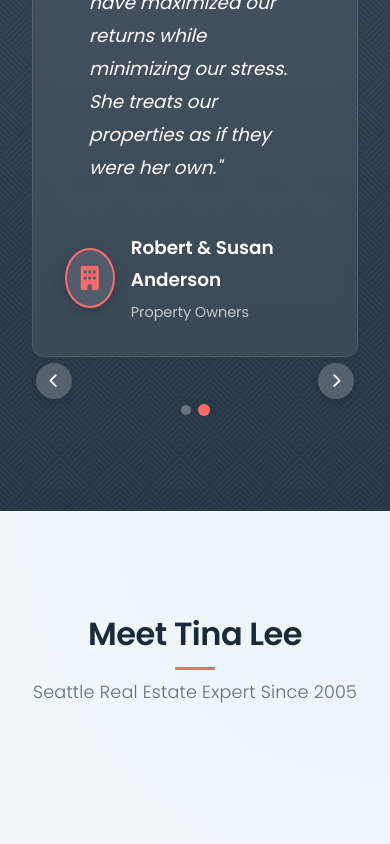
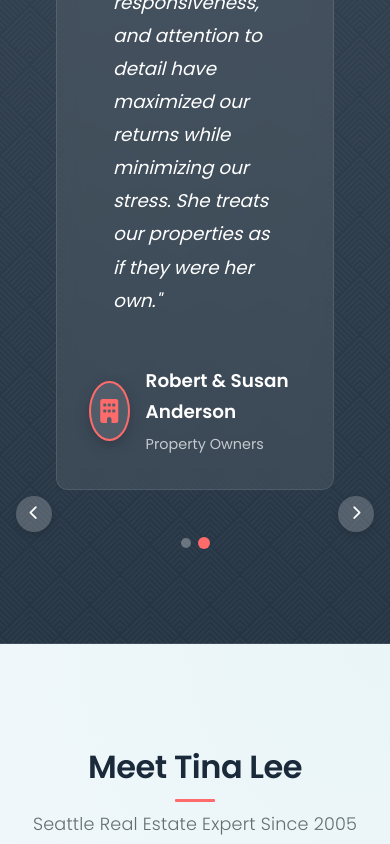
Before and after one commit to jujupuprulz/tina-lee-real-estate, a plain HTML site: page index.html in a window 390 px wide. Shown: the part 3831-4675 px from the top of the page. Drawn offline with Linux system fonts and the light colour scheme; no server answers.

Commit message:
Move testimonial navigation arrows outside of content area

```diff
--- a/css/styles.css
+++ b/css/styles.css
@@ -870,7 +870,7 @@ nav {
     max-width: 1100px;
     margin: 0 auto;
     position: relative;
-    padding: 0 1rem;
+    padding: 0 4rem; /* Increased padding to make room for arrows outside */
 }
 
 .testimonial-slider {
@@ -992,46 +992,48 @@ nav {
 }
 
 .testimonial-control-btn {
-    width: 45px;
-    height: 45px;
+    width: 50px;
+    height: 50px;
     border-radius: 50%;
-    background-color: rgba(255, 255, 255, 0.15);
-    border: 1px solid rgba(255, 255, 255, 0.3);
+    background-color: rgba(255, 255, 255, 0.2);
+    border: 1px solid rgba(255, 255, 255, 0.4);
     color: #fff;
     display: flex;
     align-items: center;
     justify-content: center;
     cursor: pointer;
     transition: var(--transition);
-    font-size: 1.1rem;
+    font-size: 1.2rem;
     -webkit-tap-highlight-color: transparent; /* Remove tap highlight on mobile */
     outline: none; /* Remove outline */
-    box-shadow: 0 3px 10px rgba(0, 0, 0, 0.1);
+    box-shadow: 0 5px 15px rgba(0, 0, 0, 0.15);
     position: absolute;
     pointer-events: auto; /* Re-enable pointer events */
+    z-index: 20; /* Ensure arrows are above all content */
 }
 
 #prev-testimonial {
-    left: 20px;
+    left: -25px; /* Position outside the testimonial content */
 }
 
 #next-testimonial {
-    right: 20px;
+    right: -25px; /* Position outside the testimonial content */
 }
 
 .testimonial-control-btn:hover,
 .testimonial-control-btn:active,
 .testimonial-control-btn:focus {
     background-color: var(--secondary-color);
-    transform: translateY(-3px);
-    box-shadow: 0 5px 15px rgba(255, 107, 107, 0.3);
+    transform: scale(1.1);
+    box-shadow: 0 5px 20px rgba(255, 107, 107, 0.4);
     outline: none;
+    border-color: var(--secondary-color);
 }
 
 /* Add active state for touch devices */
 .testimonial-control-btn:active {
-    transform: translateY(-1px);
-    box-shadow: 0 2px 8px rgba(255, 107, 107, 0.2);
+    transform: scale(0.95);
+    box-shadow: 0 3px 10px rgba(255, 107, 107, 0.3);
 }
 
 /* Testimonial indicators */
@@ -1898,11 +1900,15 @@ footer::before {
     }
 
     #prev-testimonial {
-        left: 10px;
+        left: -10px;
     }
 
     #next-testimonial {
-        right: 10px;
+        right: -10px;
+    }
+
+    .testimonial-container {
+        padding: 0 2.5rem; /* Reduce padding on mobile but keep space for arrows */
     }
 }
 
```
